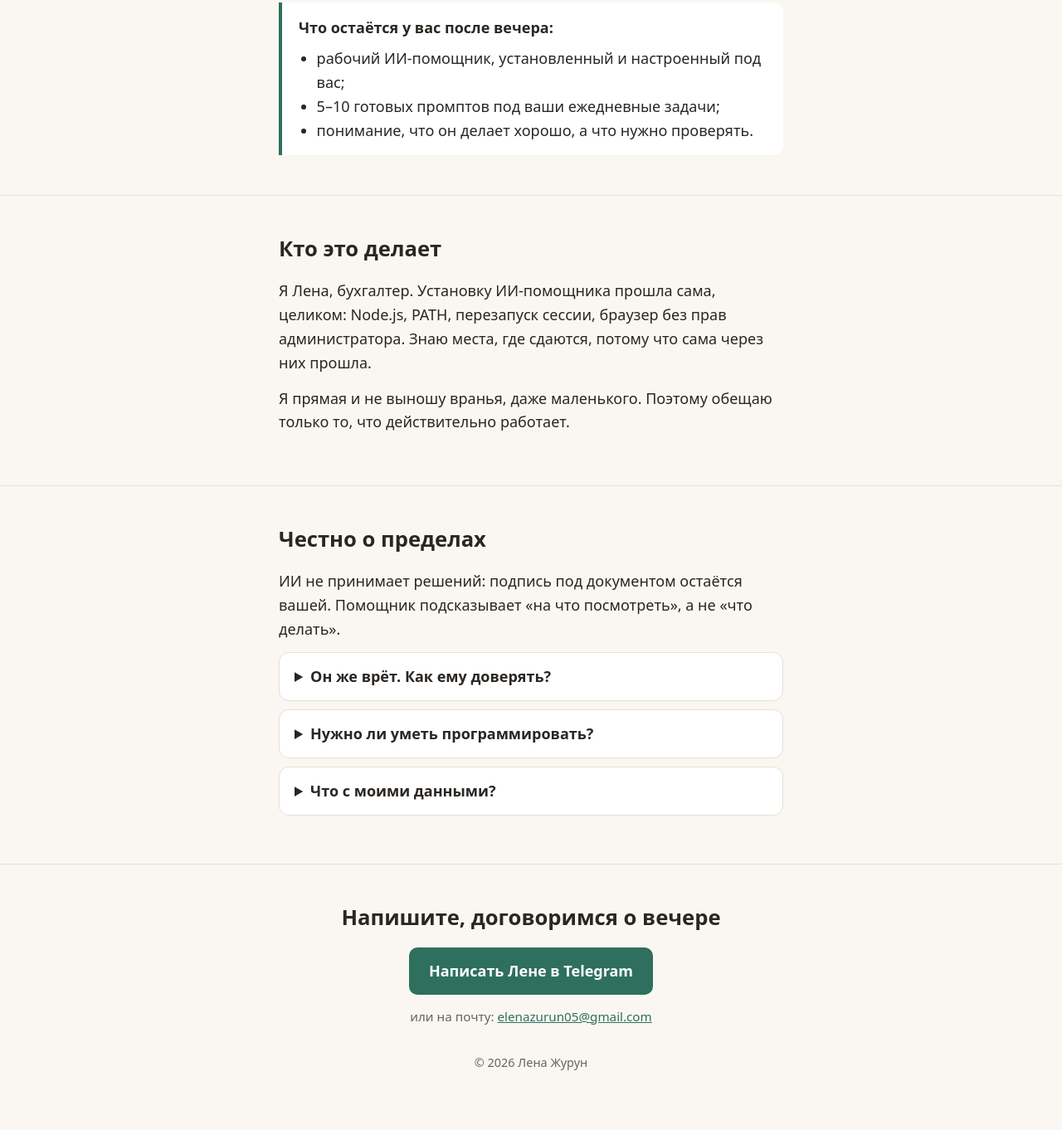
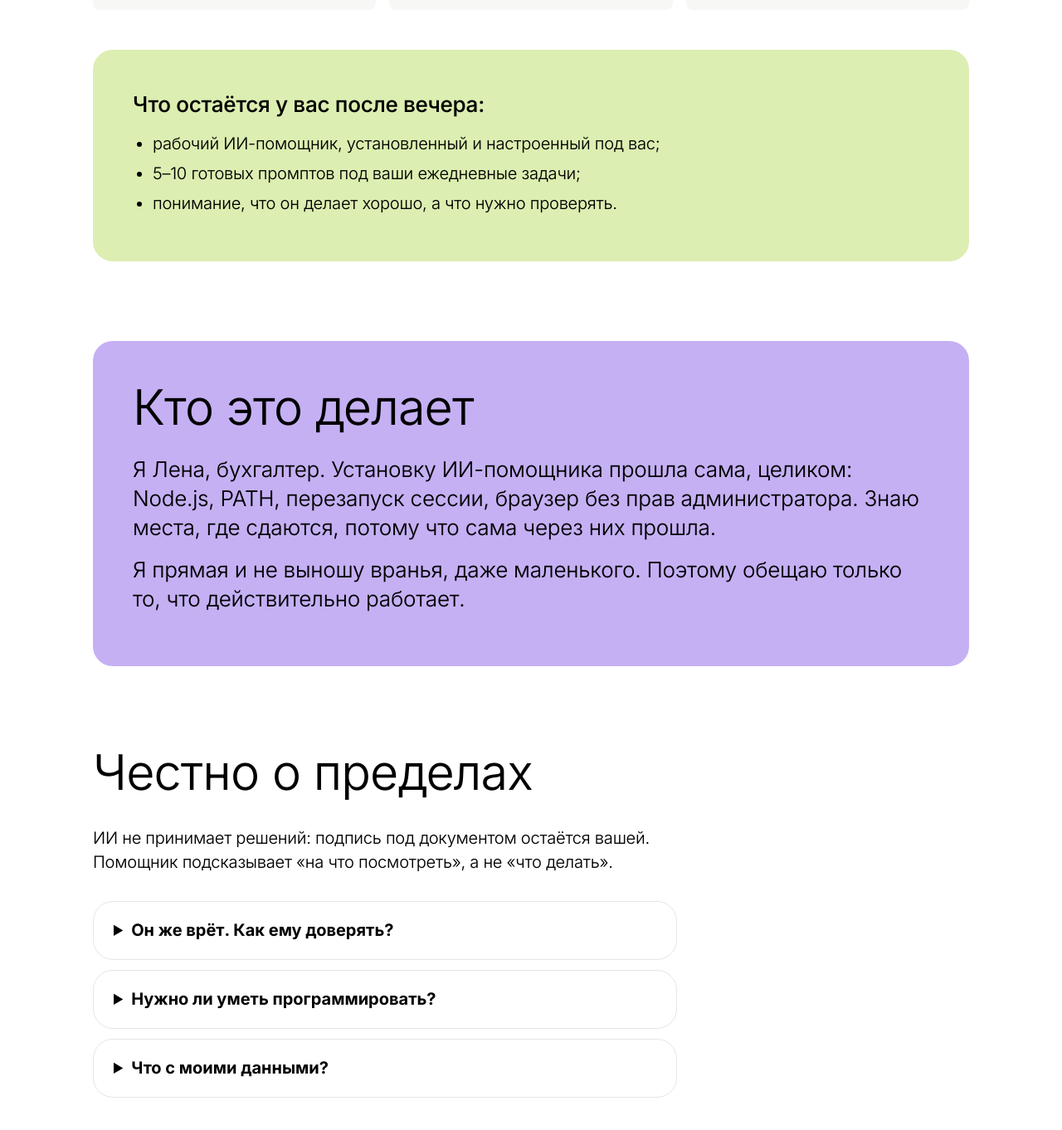
Before and after one commit to elenazhurun/ai-helper-landing, a plain HTML site: page index.html in a window 1280 px wide. Shown: the part 1098-2460 px from the top of the page at 83% size. Drawn offline with Linux system fonts and the light colour scheme.

Commit message:
Новый дизайн лендинга: белый фон, чёрные кнопки-пилюли, цветные блоки, шрифт Inter; проверено на десктопе и телефоне
Co-Authored-By: Claude Sonnet 5.5 <noreply@anthropic.com>

```diff
--- a/index.html
+++ b/index.html
@@ -5,73 +5,120 @@
 <meta name="viewport" content="width=device-width, initial-scale=1">
 <title>ИИ-помощник бухгалтеру за вечер</title>
 <meta name="description" content="Ставлю бухгалтеру работающего ИИ-помощника под её задачи за один вечер. Не обучение, а результат.">
+<link rel="preconnect" href="https://fonts.googleapis.com">
+<link rel="preconnect" href="https://fonts.gstatic.com" crossorigin>
+<link href="https://fonts.googleapis.com/css2?family=Inter:wght@300..700&family=JetBrains+Mono:wght@400&display=swap" rel="stylesheet">
 <style>
 :root {
-  --bg: #faf7f2;
-  --card: #ffffff;
-  --text: #2b2622;
-  --muted: #6b625a;
-  --accent: #2f6f5e;
-  --accent-dark: #255a4c;
-  --line: #e6dfd5;
+  --ink: #000000;
+  --canvas: #ffffff;
+  --hairline: #e6e6e6;
+  --surface-soft: #f7f7f5;
+  --block-lime: #dceeb1;
+  --block-lilac: #c5b0f4;
+  --block-navy: #1f1d3d;
+  --sans: "Inter", "SF Pro Display", system-ui, -apple-system, "Segoe UI", Roboto, Arial, sans-serif;
+  --mono: "JetBrains Mono", "SF Mono", Menlo, Consolas, monospace;
 }
 * { box-sizing: border-box; }
 html { -webkit-text-size-adjust: 100%; }
 body {
   margin: 0;
-  background: var(--bg);
-  color: var(--text);
-  font: 18px/1.6 system-ui, -apple-system, "Segoe UI", Roboto, Arial, sans-serif;
+  background: var(--canvas);
+  color: var(--ink);
+  font: 320 18px/1.45 var(--sans);
+  letter-spacing: -0.26px;
+  font-feature-settings: "kern";
 }
-.wrap { max-width: 40rem; margin: 0 auto; padding: 0 16px; }
-header.hero, section, footer.cta { padding: 48px 0; }
-section + section, footer.cta { border-top: 1px solid var(--line); }
-h1 { font-size: clamp(1.9rem, 6vw, 2.6rem); line-height: 1.15; margin: 0 0 16px; }
-h2 { font-size: 1.6rem; line-height: 1.25; margin: 0 0 20px; }
-p { margin: 0 0 14px; }
-a { color: var(--accent); }
-.eyebrow { color: var(--muted); font-size: .95rem; margin: 0 0 12px; }
-.lead { font-size: 1.15rem; color: var(--muted); margin: 0 0 28px; }
+.wrap { max-width: 1120px; margin: 0 auto; padding: 0 32px; }
+.text { max-width: 44rem; }
+header.hero { padding: 96px 0 48px; }
+section { padding: 48px 0; }
+footer.cta { padding: 48px 0 0; }
+h1 {
+  font-weight: 340;
+  font-size: clamp(2.6rem, 7vw, 5.4rem);
+  line-height: 1;
+  letter-spacing: -0.02em;
+  margin: 0 0 28px;
+  max-width: 16ch;
+}
+h2 {
+  font-weight: 340;
+  font-size: clamp(2rem, 4.6vw, 4rem);
+  line-height: 1.1;
+  letter-spacing: -0.015em;
+  margin: 0 0 32px;
+}
+p { margin: 0 0 16px; }
+a { color: var(--ink); text-underline-offset: 3px; }
+a:focus-visible, summary:focus-visible { outline: 3px solid var(--ink); outline-offset: 3px; border-radius: 8px; }
+.eyebrow, .small {
+  font-family: var(--mono);
+  font-weight: 400;
+  text-transform: uppercase;
+  letter-spacing: .04em;
+}
+.eyebrow { font-size: .95rem; margin: 0 0 24px; }
+.lead { font-size: 1.25rem; font-weight: 330; line-height: 1.4; letter-spacing: -0.14px; max-width: 36rem; margin: 0 0 36px; }
 .btn {
   display: inline-block;
-  background: var(--accent);
+  background: var(--ink);
   color: #fff;
   text-decoration: none;
-  font-weight: 600;
-  padding: 14px 24px;
-  border-radius: 10px;
+  font-size: 1.1rem;
+  font-weight: 480;
+  letter-spacing: -0.1px;
+  padding: 12px 24px;
+  min-height: 44px;
+  border-radius: 50px;
+  transition: transform .12s;
 }
-.btn:hover, .btn:focus-visible { background: var(--accent-dark); }
-.alt { margin: 14px 0 0; color: var(--muted); font-size: .95rem; }
+.btn:active { transform: scale(.97); }
+.alt { margin: 20px 0 0; font-size: 1rem; }
+.cards { display: grid; grid-template-columns: repeat(3, 1fr); gap: 16px; }
 .card {
-  background: var(--card);
-  border: 1px solid var(--line);
-  border-radius: 12px;
-  padding: 18px 20px;
-  margin: 0 0 14px;
+  background: var(--surface-soft);
+  border-radius: 8px;
+  padding: 24px;
 }
-.card h3 { margin: 0 0 6px; font-size: 1.1rem; }
-.card p { margin: 0; }
-.offer {
-  border-left: 4px solid var(--accent);
-  background: var(--card);
-  padding: 16px 20px;
-  border-radius: 0 12px 12px 0;
-  margin-top: 24px;
+.card h3 { margin: 0 0 12px; font-size: 1.5rem; font-weight: 700; line-height: 1.3; letter-spacing: 0; }
+.card p { margin: 0; font-size: 1rem; font-weight: 330; letter-spacing: -0.14px; }
+.block { border-radius: 24px; padding: 48px; }
+.block-lime { background: var(--block-lime); margin-top: 48px; }
+.block-lilac { background: var(--block-lilac); }
+.block-navy { background: var(--block-navy); color: #fff; text-align: center; padding: 96px 48px; }
+.block-navy .btn { background: #fff; color: var(--ink); }
+.block-navy a { color: #fff; }
+.block h2 { margin-bottom: 24px; }
+.offer p { font-size: 1.625rem; font-weight: 540; line-height: 1.35; letter-spacing: -0.26px; margin: 0 0 16px; }
+.offer ul { margin: 0; padding-left: 1.2em; font-size: 1.25rem; font-weight: 330; line-height: 1.4; }
+.offer li { margin-bottom: 8px; }
+.about p { font-size: 1.625rem; font-weight: 340; line-height: 1.35; letter-spacing: -0.26px; }
+details {
+  border: 1px solid var(--hairline);
+  border-radius: 24px;
+  padding: 20px 24px;
+  margin: 0 0 12px;
+  max-width: 44rem;
 }
-.offer p { margin: 0; font-weight: 600; }
-.offer ul { margin: 8px 0 0; padding-left: 1.2em; }
-details {
-  background: var(--card);
-  border: 1px solid var(--line);
-  border-radius: 12px;
-  padding: 14px 18px;
-  margin: 0 0 10px;
+summary { cursor: pointer; font-weight: 700; font-size: 1.25rem; letter-spacing: 0; }
+details p { margin: 12px 0 0; }
+.small { font-size: .75rem; margin: 64px 0 0; padding: 32px 0; }
+@media (max-width: 960px) {
+  .cards { grid-template-columns: 1fr; }
 }
-summary { cursor: pointer; font-weight: 600; }
-details p { margin: 10px 0 0; }
-footer.cta { text-align: center; }
-.small { color: var(--muted); font-size: .9rem; margin-top: 32px; }
+@media (max-width: 768px) {
+  .wrap { padding: 0 24px; }
+  .wrap.bleed { padding: 0; }
+  .block, .block-navy { border-radius: 0; padding: 48px 24px; }
+  .block-navy { padding: 64px 24px; }
+  header.hero { padding: 64px 0 32px; }
+}
+@media (max-width: 560px) {
+  .btn { display: block; text-align: center; }
+  .about p, .offer p { font-size: 1.3rem; }
+}
 </style>
 </head>
 <body>
@@ -90,6 +137,7 @@ footer.cta { text-align: center; }
   <section id="problem">
     <div class="wrap">
       <h2>Почему у большинства не получилось</h2>
+      <div class="cards">
       <div class="card">
         <h3>«Он врёт»</h3>
         <p>Спросили про проводку или срок и получили уверенный неверный ответ. Перепроверять дольше, чем сделать самой. Бросить в такой ситуации — нормально.</p>
@@ -102,7 +150,10 @@ footer.cta { text-align: center; }
         <h3>Установка встала</h3>
         <p>Node.js, PATH, перезапуск сессии, браузер, который не ставится без прав администратора. Именно на этих местах без помощи сдаются.</p>
       </div>
-      <div class="offer">
+      </div>
+    </div>
+    <div class="wrap bleed">
+      <div class="block block-lime offer">
         <p>Что остаётся у вас после вечера:</p>
         <ul>
           <li>рабочий ИИ-помощник, установленный и настроенный под вас;</li>
@@ -114,17 +165,19 @@ footer.cta { text-align: center; }
   </section>
 
   <section id="about">
-    <div class="wrap">
+    <div class="wrap bleed">
+      <div class="block block-lilac about">
       <h2>Кто это делает</h2>
       <p>Я Лена, бухгалтер. Установку ИИ-помощника прошла сама, целиком: Node.js, PATH, перезапуск сессии, браузер без прав администратора. Знаю места, где сдаются, потому что сама через них прошла.</p>
       <p>Я прямая и не выношу вранья, даже маленького. Поэтому обещаю только то, что действительно работает.</p>
+      </div>
     </div>
   </section>
 
   <section id="limits">
     <div class="wrap">
       <h2>Честно о пределах</h2>
-      <p>ИИ не принимает решений: подпись под документом остаётся вашей. Помощник подсказывает «на что посмотреть», а не «что делать».</p>
+      <p class="text" style="font-size:1.25rem;font-weight:330;margin-bottom:32px">ИИ не принимает решений: подпись под документом остаётся вашей. Помощник подсказывает «на что посмотреть», а не «что делать».</p>
       <details>
         <summary>Он же врёт. Как ему доверять?</summary>
         <p>Не доверять вслепую. Настраиваем так, чтобы он подсказывал и показывал, что проверить. Решение и подпись остаются за вами.</p>
@@ -142,12 +195,14 @@ footer.cta { text-align: center; }
 </main>
 
 <footer class="cta" id="cta">
-  <div class="wrap">
+  <div class="wrap bleed">
+    <div class="block block-navy">
     <h2>Напишите, договоримся о вечере</h2>
     <a class="btn" href="https://t.me/elen1850">Написать Лене в Telegram</a>
     <p class="alt">или на почту: <a href="mailto:elenazurun05@gmail.com">elenazurun05@gmail.com</a></p>
-    <p class="small">© 2026 Лена Журун</p>
+    </div>
   </div>
+  <div class="wrap"><p class="small">© 2026 Лена Журун</p></div>
 </footer>
 
 </body>
```
